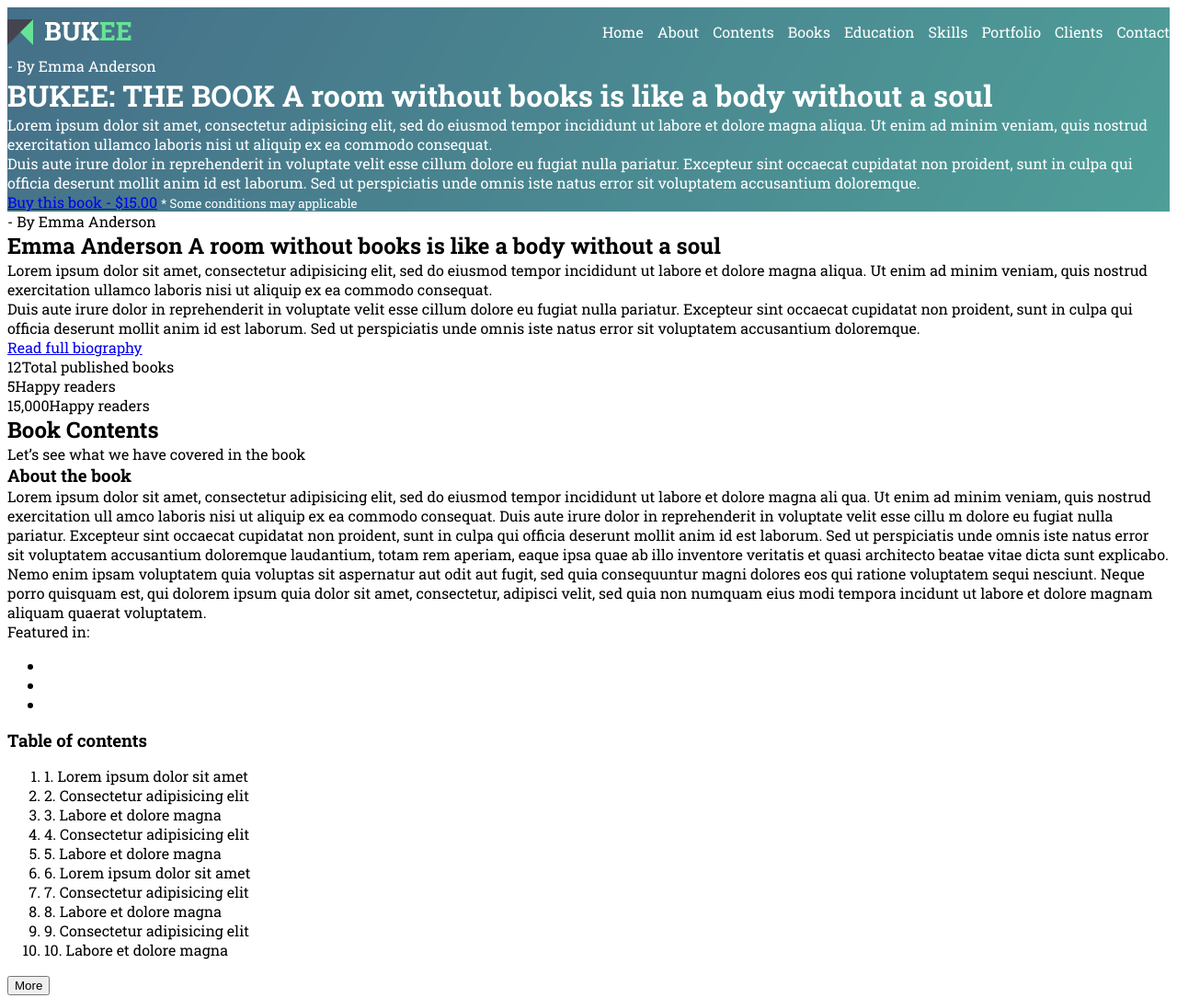
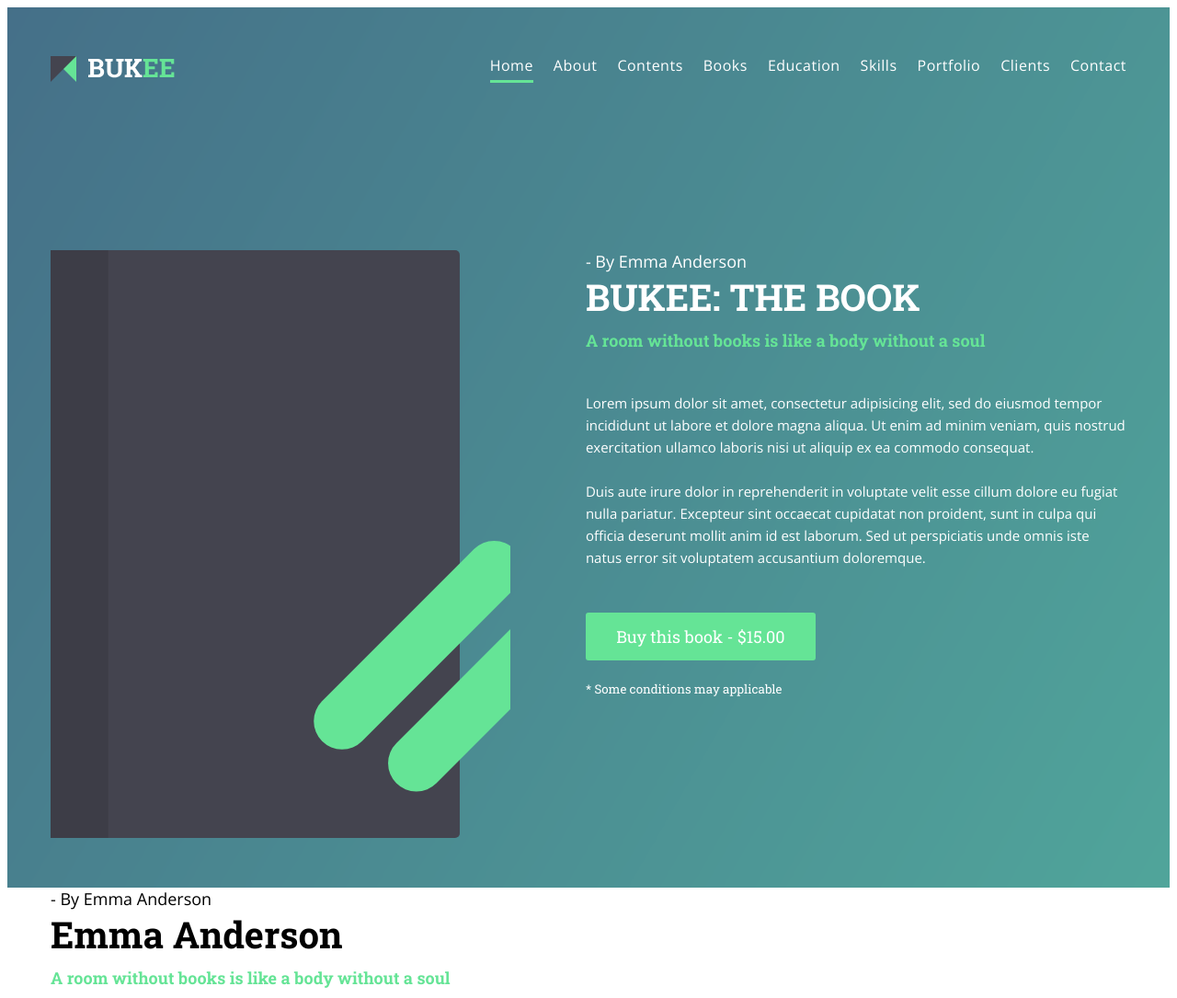
Before and after one commit to Kostyan4/Bukee, a website: page src/views/index.html in a window 1280 px wide. Shown: the top 1085 px of the page at 92% size. Drawn offline with nearby package versions, Linux system fonts and the light colour scheme; files that its build step writes are made by us from their sources; files whose address does not match are found by name.

Commit message:
New changes

```diff
--- a/src/styles/main.scss
+++ b/src/styles/main.scss
@@ -11,6 +11,7 @@
 // @import "components/sprite";
 
 $light-color: #fff; //Создаем переменную цвета, чтобы в последующем могли всё это изменить за раз.
+$accent-color: #65e496;
 
 h1, h2, h3, h4, p {
     padding: 0;
@@ -21,17 +22,27 @@ body{
     font-family: 'Roboto Slab', serif; //Пременяем подключенный шрифт, к тегу boddy
 }
 
+.wrap{
+    max-width: 1170px; // Создаём максимальную ширену для всей обёртки
+    margin: 0 auto; // Убираем отступы и задаем свойство АВТО, что выравнивает содержимое всей обёртки по центру
+}
+
 .page-main { // Это наш основной блок с контентом, находящимся на верху
     color: $light-color; // В блоке устанавливаем цвет текста, с помощью нашей переменной
     background-image: url(../img/bg.png) ; // Задаем фаил фона
     background-repeat: no-repeat; // Пишем свойство, чтобы картинка фона не повторялась
     background-size: cover; //Масштабирует картинку так, чтобы она накрыла собой весь блок с сохранением пропорций.
+    padding-bottom: 50px;
 }
 
 .header{
+    padding-bottom: 166px;
+    padding-top: 36px;
     display: flex; //После установки данных значений свойства каждый дочерний элемент автоматически становится flex-элементом, выстраиваясь в один ряд (вдоль главной оси). При этом блочные и строчные дочерние элементы ведут себя одинаково, т.е. ширина блоков равна ширине их содержимого с учетом внутренних полей и рамок элемента.
     justify-content: space-between; // Задаем пустое растояние между элементами
     align-items: center; //Свойство align-items задает выравнивание элементов вдоль поперечной оси. Применяется к: родительскому элементу для flex блоков.
+    max-width: 1170px; // Создаём максимальную ширену для блока
+    margin: 0 auto; // Убираем отступы и задаем свойство АВТО, что выравнивает содержимое по центру
     &__logo { // Так-как у нас элемент LOGO вложен в блок HEADER, мы просто здесь же создаем для него стиль, с помощью & и двойного подчёркивания.
         background-repeat: no-repeat;
         display: block; //Блочные элементы располагаются один над другим, вертикально (если нет особых свойств позиционирования, например float). Блок стремится расшириться на всю доступную ширину. Можно указать ширину и высоту явно.
@@ -43,8 +54,76 @@ body{
         list-style-type: none; // Отключаем стилизацию списка. (Убираем точки)
         display: flex; // Устанавливаем, что это flex эллемент. display: flex; делает все дочерние элементы резиновыми — flex, а не инлайновыми или блочными, как было изначально.
         justify-content: flex-end; //элементы выравниваются от конца главной оси;
+        font-family: 'Open Sans', serif;
         &__item{
-            margin-left: 15px; // Задаем внешний отступ слева, для каждого пункта
+            margin-left: 22px; // Задаем внешний отступ слева, для каждого пункта
+            padding-bottom: 5px;
+            border-bottom: 3px solid transparent; // Делаем черту невидимой
+            transition: 0,5s; // Создаём переход в 0,3 секунды
+            &:hover{border-bottom: 3px solid $accent-color;}// Для псевдо класов можем использовать такой вид записи. При наведении на ссылку, через 0,3 сек. появится стиль
+        }
+        &__item.active{ // Создаём стиль для подкласса, чтобы сделать активный выбр ссылок
+            border-bottom: 3px solid $accent-color;
+        }
+        &__link{
+            color: $light-color;
+            text-decoration: none;
+            letter-spacing: 0.5px;
         }
     }
 }
+
+.block-text{
+    flex-basis: calc(93% - 500px);
+    &__name{
+        font-family: 'Open Sans', serif;
+        font-size: 18px;
+    }
+    &__title{
+        letter-spacing: 1,8px;
+        font-size: 40px;
+        font-weight: 700;
+        margin-bottom: 44px;
+        span{
+            display: block; // для того чтобы элемент позицианировался не в строчку, а с новый строки
+            color: $accent-color;
+            font-size: 18px;
+            margin-top: 9px;
+            letter-spacing: 0,9px;
+        }
+    }
+    &__description{
+        font-family: 'Open Sans', serif;
+        font-size: 15px;
+        line-height: 24px;
+        margin-bottom: 24px;
+        letter-spacing: 0,7px;
+    }
+    &__btn{
+        display: block;
+        background-color: $accent-color;
+        color: $light-color;
+        text-decoration: none;
+        max-width: 250px;
+        border-radius: 3px;
+        text-align: center;
+        font-size: 18px;
+        margin-top: 48px;
+        margin-bottom: 19px;
+        padding: 14px 0;
+        letter-spacing: 0,7px;
+    }
+}
+
+.block-book{
+    display: flex;
+    justify-content: space-between;
+    &-demo{
+        display: block;
+        width: 447px;
+        height: 643px;
+        background-image: url(../img/book.svg);
+        background-repeat: no-repeat;
+        flex-basis: 500px;
+    }
+}
--- a/src/views/index.html
+++ b/src/views/index.html
@@ -25,25 +25,27 @@
 			  <div class="header"> <!-- Создаём класс Header, так-как семантические теги не принято стелизовать. -->
 				<a href="#" class="header__logo"></a> <!-- Создаём элемент Logo с двумя нижними подчёркиваниями. -->
 				<ul class="header-list"> <!-- Создаём блок вложенный в блок, поэтому класс не с двумя подчёркиваниями, а с дифисом -->
-					<li class="header-list__item">Home</li> <!-- Элементы списка, являются эллементами нашего блока, поэтому такой класс -->
-					<li class="header-list__item">About</li>
-					<li class="header-list__item">Contents</li>
-					<li class="header-list__item">Books</li>
-					<li class="header-list__item">Education</li>
-					<li class="header-list__item">Skills</li>
-					<li class="header-list__item">Portfolio</li>
-					<li class="header-list__item">Clients</li>
-					<li class="header-list__item">Contact</li>
+					<li class="header-list__item active"><a href="#" class="header-list__link">Home</a></li> <!-- Элементы списка, являются эллементами нашего блока, поэтому такой класс. ACTIVE потому что поумолчанию, этот элемент активный -->
+					<li class="header-list__item"><a href="#" class="header-list__link">About</a></li>
+					<li class="header-list__item"><a href="#" class="header-list__link">Contents</a></li>
+					<li class="header-list__item"><a href="#" class="header-list__link">Books</a></li>
+					<li class="header-list__item"><a href="#" class="header-list__link">Education</a></li>
+					<li class="header-list__item"><a href="#" class="header-list__link">Skills</a></li>
+					<li class="header-list__item"><a href="#" class="header-list__link">Portfolio</a></li>
+					<li class="header-list__item"><a href="#" class="header-list__link">Clients</a></li>
+					<li class="header-list__item"><a href="#" class="header-list__link">Contact</a></li>
 				</ul>
 			</header>
 				<div class="wrap"> <!-- Эта обёртка будет задавать нам ширину контента -->
 					<div class="block-book"> <!-- Так-как используем display flax, создаем первый блок  -->
-						<div class=""></div> <!-- создаем див для картинки книги -->
+						<div class="block-book-demo">
+
+						</div>
 						<div class="block-text">
 							<p class="block-text__name">- By Emma Anderson</p>
 							<h1 class="block-text__title"> BUKEE: THE BOOK <span> A room without books is like a body without a soul </span></h1>
-							<p>Lorem ipsum dolor sit amet, consectetur adipisicing elit, sed do eiusmod tempor incididunt ut labore et dolore magna aliqua. Ut enim ad minim veniam, quis nostrud exercitation ullamco laboris nisi ut aliquip ex ea commodo consequat. </p>
-							<p>Duis aute irure dolor in reprehenderit in voluptate velit esse cillum dolore eu fugiat nulla pariatur. Excepteur sint occaecat cupidatat non proident, sunt in culpa qui officia deserunt mollit anim id est laborum. Sed ut perspiciatis unde omnis iste natus error sit voluptatem accusantium doloremque.</p>
+							<p class="block-text__description">Lorem ipsum dolor sit amet, consectetur adipisicing elit, sed do eiusmod tempor incididunt ut labore et dolore magna aliqua. Ut enim ad minim veniam, quis nostrud exercitation ullamco laboris nisi ut aliquip ex ea commodo consequat. </p>
+							<p class="block-text__description">Duis aute irure dolor in reprehenderit in voluptate velit esse cillum dolore eu fugiat nulla pariatur. Excepteur sint occaecat cupidatat non proident, sunt in culpa qui officia deserunt mollit anim id est laborum. Sed ut perspiciatis unde omnis iste natus error sit voluptatem accusantium doloremque.</p>
 							<a href="#" class="block-text__btn">Buy this book - $15.00</a>
 							<small>* Some conditions may applicable</small>
 						</div>
@@ -57,8 +59,8 @@
 						  <div class="block-text">
 							  <p class="block-text__name">- By Emma Anderson</p>
 							  <h2 class="block-text__title">Emma Anderson <span>A room without books is like a body without a soul</span></h2>
-							  <p>Lorem ipsum dolor sit amet, consectetur adipisicing elit, sed do eiusmod tempor incididunt ut labore et dolore magna aliqua. Ut enim ad minim veniam, quis nostrud exercitation ullamco laboris nisi ut aliquip ex ea commodo consequat. </p>
-							  <p>Duis aute irure dolor in reprehenderit in voluptate velit esse cillum dolore eu fugiat nulla pariatur. Excepteur sint occaecat cupidatat non proident, sunt in culpa qui officia deserunt mollit anim id est laborum. Sed ut perspiciatis unde omnis iste natus error sit voluptatem accusantium doloremque.</p>
+							  <p class="block-text__description">Lorem ipsum dolor sit amet, consectetur adipisicing elit, sed do eiusmod tempor incididunt ut labore et dolore magna aliqua. Ut enim ad minim veniam, quis nostrud exercitation ullamco laboris nisi ut aliquip ex ea commodo consequat. </p>
+							  <p class="block-text__description">Duis aute irure dolor in reprehenderit in voluptate velit esse cillum dolore eu fugiat nulla pariatur. Excepteur sint occaecat cupidatat non proident, sunt in culpa qui officia deserunt mollit anim id est laborum. Sed ut perspiciatis unde omnis iste natus error sit voluptatem accusantium doloremque.</p>
 							  <a href="#" class="block-te">Read full biography</a>
 						  </div>
 						  <div> </div>
```
